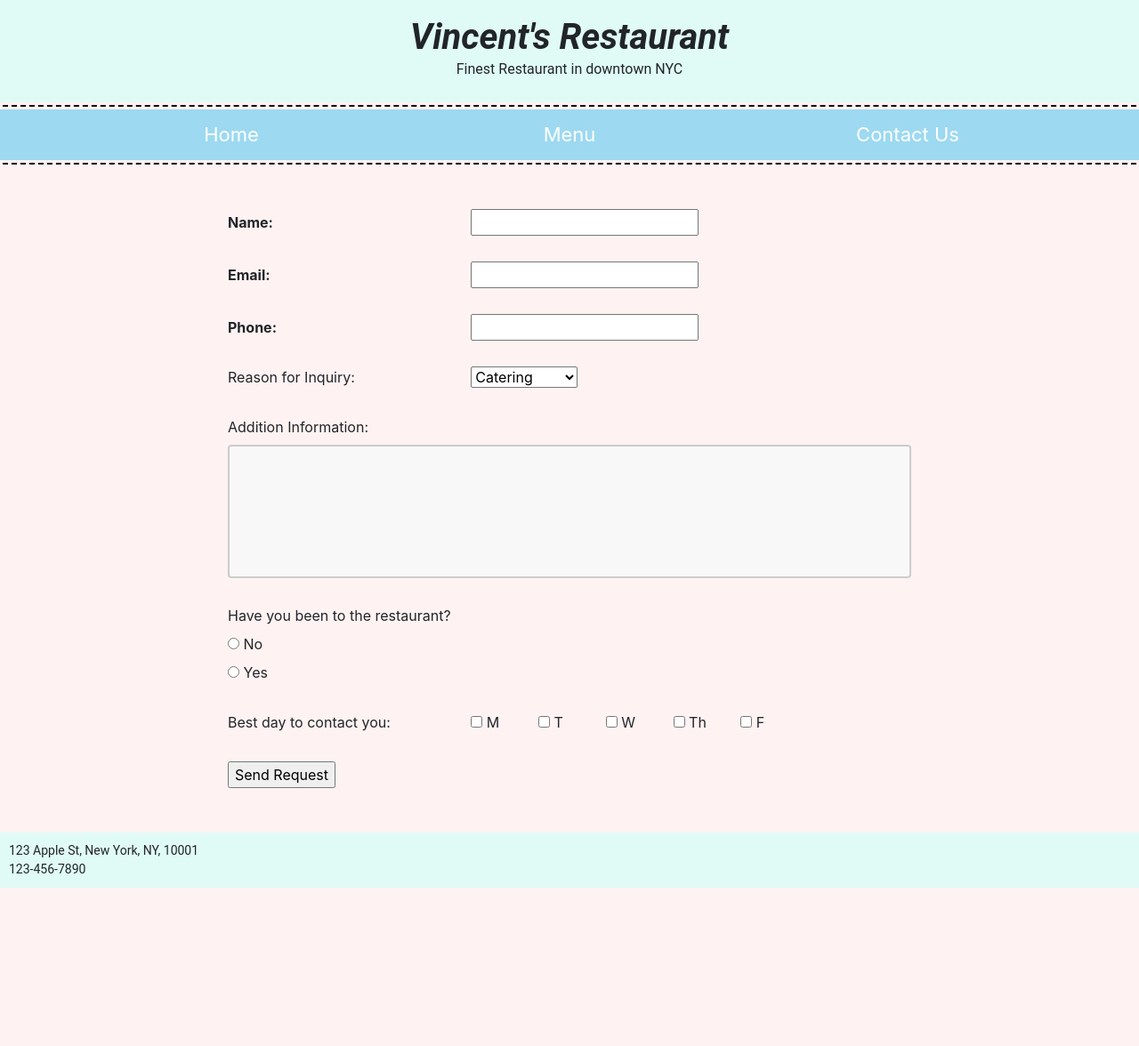
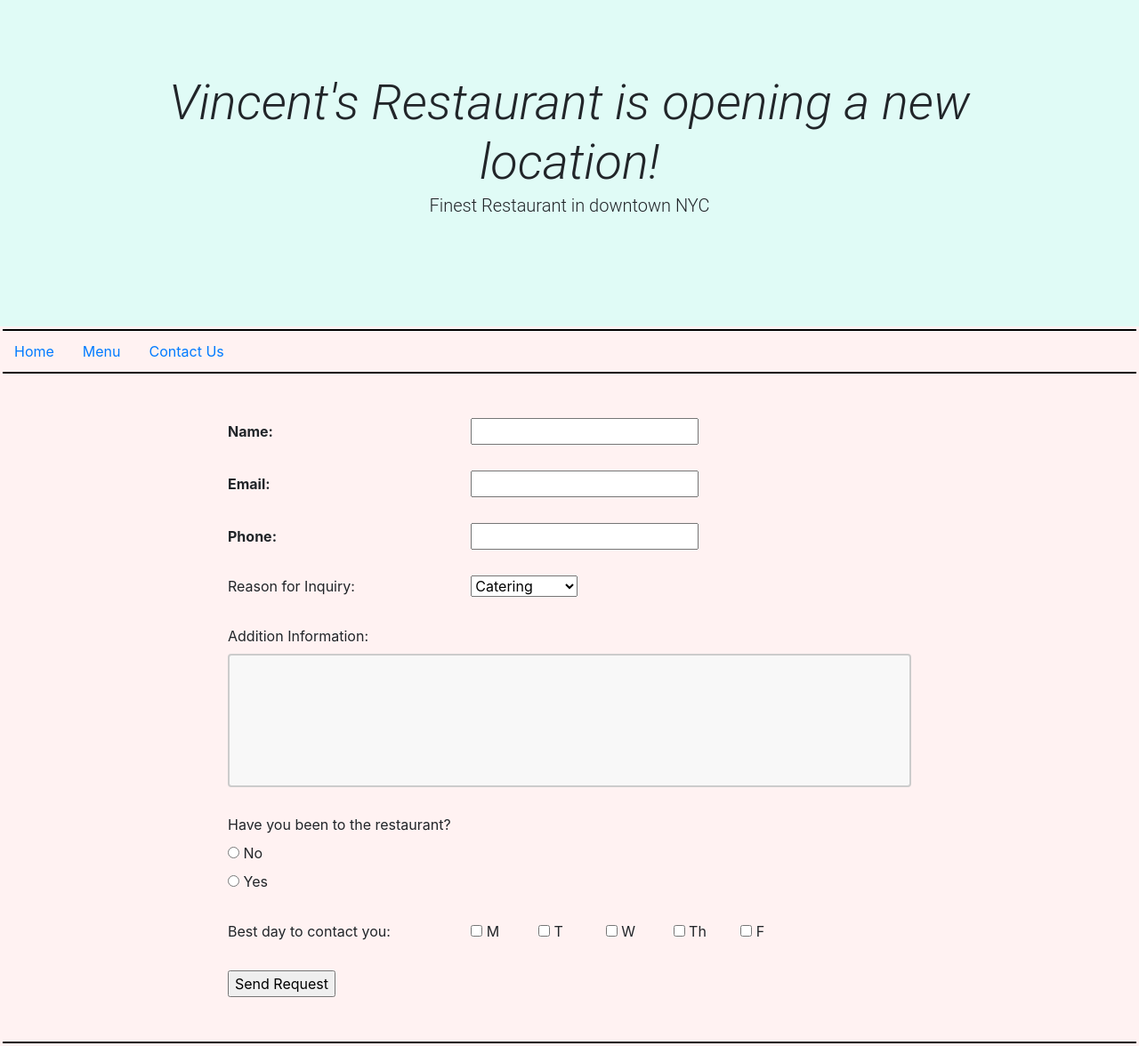
Before and after one commit to vincent-c-hsieh/restaurant3, a plain HTML site: page portfolio/contact.html in a window 1280 px wide. Shown: the part 7-1183 px from the top of the page at 89% size. Before the commit the page ends 1005 px from the top, so only its background shows below. Drawn offline with nearby package versions, Linux system fonts and the light colour scheme.

Commit message:
finished up to 3rd item, jumbotron header

```diff
--- a/portfolio/contact.html
+++ b/portfolio/contact.html
@@ -38,26 +38,26 @@
   </head>
   <body>
     <header>
-      <div class="">
-        <h1>Vincent's Restaurant</h1>
-        <p>Finest Restaurant in downtown NYC</p>
+      <div class="jumbotron jumbotron-fluid">
+        <div class="container">
+          <h1 class="display-4">Vincent's Restaurant is opening a new location!</h1>
+          <p class="lead">Finest Restaurant in downtown NYC</p>
+        </div>
       </div>
     </header>
     <hr>
-    <div class="navContainer">
-      <nav class="container">
-        <div class="row">
-          <div class="col-sm">
-            <a href="index.html">Home</a>
-          </div>
-          <div class="col-sm">
-            <a href="Menu.html">Menu</a>
-          </div>
-          <div class="col-sm">
-            <a href="contact.html">Contact Us</a>
-          </div>
-        </div>
-      </nav>
+    <div class="">
+      <ul class="nav nav-pills">
+        <li class="nav-item">
+          <a class="nav-link" href="index.html">Home</a>
+        </li>
+        <li class="nav-item">
+          <a class="nav-link" href="menu.html">Menu</a>
+        </li>
+        <li class="nav-item">
+          <a class="nav-link" href="contact.html">Contact Us</a>
+        </li>
+      </ul>
     </div>
     <hr>
     <div class="formContainer">
@@ -114,6 +114,7 @@
         <input type="submit" name="submit" value="Send Request">
       </form>
     </div>
+    <hr>
     <footer>
       <div class="">
         <p>123 Apple St, New York, NY, 10001</p>
--- a/portfolio/styles/restaurantStyles.css
+++ b/portfolio/styles/restaurantStyles.css
@@ -1,9 +1,13 @@
 
 /* header and footer css */
-header, footer{
+header, footer {
   background-color: #e0fbf6;
   font-family: roboto;
   padding: 10px;
+}
+
+.jumbotron {
+  background-color: #e0fbf6;
 }
 header div h1 {
   font-weight: bold;
@@ -21,14 +25,14 @@ header div p {
 }
 
 hr {
-  border-top: 2px dashed black;
+  border-top: 2px solid black;
   margin: 3px;
 }
 
 footer div p {
-  font-size: 14px;
-  margin: auto 0;
-  padding: 0px;
+  font-size: 16px;
+  margin: 10px;
+  text-align: center;
 }
 
 .descriptionSection {
@@ -42,18 +46,6 @@ body {
 
 /* nav bar css */
 
-.navContainer {
-  text-align: center;
-  background-color: #9dd9f0;
-}
-
-.col-sm a {
-  font-size: 22px;
-  display: block;
-  padding: 12px 0;
-  color: white;
-}
-
 a:hover {
   font-weight: bold;
   text-decoration-line: none;
```
Also changed, not shown: portfolio/index.html (+17 -17 lines), portfolio/menu.html (+18 -17 lines).
